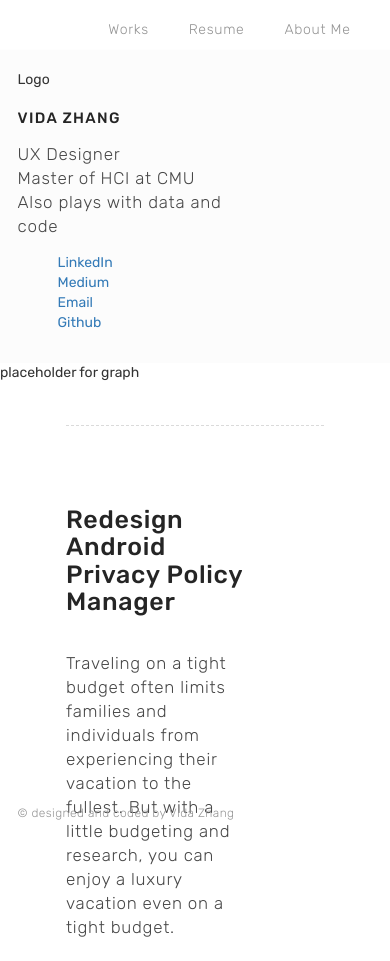
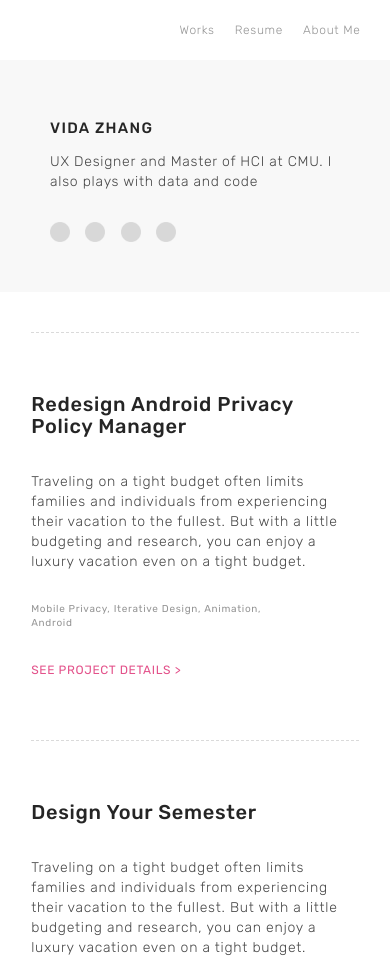
Before and after one commit to vida22/vidazhang, a plain HTML site: page index.html in a window 390 px wide. Shown: the top 961 px of the page. Drawn offline with nearby package versions, Linux system fonts and the light colour scheme; a script that the page names is missing.

Commit message:
responsive nav

```diff
--- a/css/mystyle.css
+++ b/css/mystyle.css
@@ -24,14 +24,16 @@ body{
 
 #side-bar {
     top: 0;
-    padding-left: 4.5%;
-    padding-right: 4.5%;
+    padding-left: 50px;
+    padding-right: 50px;
     padding-top: 20px;
     padding-bottom: 20px;
-    background: #FCFCFC;
-    box-shadow: 1px 1px 1px 1px #f6f6f6;
+    background: #F8F8F8;
+    -moz-box-shadow: 1px 1px 1px 1px #f6f6f6;
+    -webkit-box-shadow:1px 1px 1px 1px #f6f6f6;
     z-index: 5;
 }
+
 
 
 /*Spaces*/
@@ -50,6 +52,12 @@ body{
 
 /*Layout for desktop*/
 @media (min-width: 1024px) {
+    #profile {
+        top: 20%;
+        display: block;
+        position: fixed;
+    }
+
     #side-bar {
         position: fixed;
         height: 100%;
@@ -69,14 +77,26 @@ body{
         width: 100%;
         top: 0;
     }
+
+    #profile p {
+        margin-top: 20px;
+        width: 40%;
+    }
 }
 
 /*Layout for tablet or small desktop*/
-@media @media (min-width: 480px) and (max-width:1024px) {
+@media (min-width: 480px) and (max-width:1024px) {
+    #profile {
+        display: block;
+        position: relative;
+        padding-left: 16px;
+    }
+
     #side-bar {
         position: relative;
         width: 100%;
         display: inline-block;
+        height: 100%;
     }
 
     #works {
@@ -90,20 +110,190 @@ body{
         width: 100%;
         top: 0;
     }
+
+    #profile p {
+        margin-top: 20px;
+        max-width: 60%;
+
+    }
 }
 
 
-/*Layout for mobile*/
-@media @media (max-width: 480px) {
+/*Typography and Layout for non-mobile*/
 
-    h1 {
-        font-size: 20px;
-        letter-spacing: .7px;
+@media (min-width:480px) {
+
+    .menu {
+    font-size: 14px;
+    font-weight: 300;
+    color: #959595;
+    margin: 20px;
+    letter-spacing: .7px;
     }
 
+    .project {
+    padding: 22px 66px 42px 66px;
+    }
+
+    footer{
+    padding-left: 66px;
+    margin-top: 60px;
+    padding-bottom: 30px;
+    }
+
+    hr {
+    margin-bottom: 80px;
+    }
+
+    h1{
+    font-size: 25px;
+    letter-spacing: .7px;
+    margin-top: 30px;
+    margin-bottom: 35px;
+    max-width: 75%;
+    }
+
+    h2{
+    font-size: 15px;
+    letter-spacing: 1.3px;
+    margin-top: 20px;
+
+    }
+
+    p{
+    font-size: 17px;
+    line-height: 24px;
+    letter-spacing: .75px;
+    }
+
+    #works p {
+    margin: 15px 0px 15px 0px;
+    }
+
+
+    h4 {
+    font-size: 12px;
+    line-height: 18px;
+    letter-spacing: 0.7px;
+    margin: 30px 0px 30px 0px;
+    }
+
+
+    .details {
+    /*pink links*/
+    font-size: 14px;
+    margin: 25px 0px 25px 0px;
+    letter-spacing: .62px;
+    }
+
+    /*images in non-mobile*/
+    .logo {
+    width: 22px;
+    height: 23px;
+    }
+
+    .social {
+    width: 30px;
+    height: 30px;
+    }
+
+    #social ul {
+    /*social icons in non-mobile*/
+    margin-top: 40px;
+    margin-bottom: 100px;
+    padding: 0;
+    }
 }
 
 
+/*Layout and typography for mobile*/
+@media (max-width: 480px) {
+    nav {
+        position: fixed;
+        width: 100%;
+        top: 0;
+    }
+
+    .menu {
+    font-size: 12px;
+    font-weight: 300;
+    color: #959595;
+    margin: 10px;
+    letter-spacing: .7px;
+    }
+
+    .project {
+    padding: 20px 8% 20px 8%;
+    }
+
+    footer {
+    padding-left: 8%;
+    margin-top: 30px;
+    padding-bottom: 20px;
+    }
+
+    hr {
+    margin-bottom: 60px;
+    }
+
+    h1{
+    font-size: 20px;
+    letter-spacing: .7px;
+    margin-top: 30px;
+    margin-bottom: 35px;
+    }
+
+    h2{
+    font-size: 15px;
+    letter-spacing: 1.3px;
+    margin-top: 20px;
+    }
+
+    p{
+    font-size: 14px;
+    line-height: 20px;
+    letter-spacing: .75px;
+    margin: 15px 0px 15px 0px;
+    }
+
+
+    h4 {
+    /*project tags*/
+    font-size: 10px;
+    line-height: 14px;
+    letter-spacing: 0.7px;
+    margin: 30px 0px 30px 0px;
+    max-width: 80%;
+    }
+
+
+    .details {
+    /*pink links*/
+    font-size: 12px;
+    margin: 25px 0px 25px 0px;
+    letter-spacing: .62px;
+    }
+
+    /*images in mobile*/
+    .logo {
+    width: 15px;
+    height: 16px;
+    }
+
+    .social {
+    width: 20px;
+    height: 20px;
+    }
+
+    #social ul {
+    /*social icons in mobile*/
+    margin-top: 30px;
+    margin-bottom: 30px;
+    padding: 0px;
+    margin-left: 0px;
+}
+
+}
 
 
 
@@ -123,13 +313,6 @@ nav ul li {
     float: right;
 }
 
-.menu {
-    font-size: 14px;
-    font-weight: 300;
-    color: #959595;
-    margin: 20px;
-    letter-spacing: .7px;
-}
 
 nav ul li a:hover{
     text-decoration: none;
@@ -137,18 +320,11 @@ nav ul li a:hover{
 }
 
 
-/*Projects*/
-
-.project {
-    padding: 22px 66px 42px 66px;
-}
-
 
 /*Divider Lines*/
 hr {
     border-top:1px dashed #DADADA;
     height: 0;
-    margin-bottom: 80px;
 }
 
 
@@ -160,67 +336,48 @@ footer{
     font-weight: 300;
     color: #959595;
     letter-spacing: 0.41px;
-    position: absolute;
-    bottom: 0;
-    margin-bottom: 22px;
+    position: relative;
 }
 
-/*Typography*/
+/*Typography for All Screensizes*/
 
 h1{
-    font-size: 25px;
     color: #252525;
     font-weight: 500;
-    letter-spacing: .7px;
-    margin-top: 30px;
-    margin-bottom: 35px;
-    max-width: 75%;
     z-index: 2;
 }
 
 h2{
-    font-size: 15px;
     font-weight: 500;
     text-transform: uppercase;
     color: #252525;
-    letter-spacing: 1.3px;
     z-index: 2;
-    margin-top: 20px;
+}
 
+#profile h2 {
+    margin-top: 80px;
 }
 
 p{
-    font-size: 17px;
-    line-height: 24px;
     font-weight: 300;
     color: #484848;
-    letter-spacing: .75px;
-    margin: 15px 0px 15px 0px;
-    max-width: 70%;
     z-index: 2;
 }
 
 
 h4 {
     /*project keywords*/
-    font-size: 12px;
-    line-height: 18px;
     font-weight: 400;
     color: #959595;
-    letter-spacing: 0.7px;
-    margin: 30px 0px 30px 0px;
     z-index: 2;
 }
 
 
 .details {
     /*pink links*/
-    font-size: 14px;
     font-weight: 400;
     color: #E3518A;
     text-transform: uppercase;
-    margin: 25px 0px 25px 0px;
-    letter-spacing: .62px;
     z-index: 2;
 }
 
@@ -235,3 +392,9 @@ h4 {
 ul {
     list-style-type: none;
 }
+
+/*Social Icons*/
+#social ul li {
+    display: inline;
+    margin-right: 12px;
+}
--- a/index.html
+++ b/index.html
@@ -29,32 +29,31 @@
     </nav>
 
     <div id="side-bar">
+        <img class="logo" src="img/Logo.png" alt="Logo">
         <div id="profile">
-            <div id="logo">Logo</div>
             <h2>Vida Zhang</h2>
-            <p>UX Designer</br>Master of HCI at CMU</br>Also plays with data and code</p>
+            <p>UX Designer and Master of HCI at CMU. I also plays with data and code</p>
             <div id="social">
                 <ul>
-                    <li><a href="https://www.linkedin.com/in/vidazhang" target="_blank">LinkedIn</a></li>
-                    <li><a href="https://medium.com/@vidazhang" target="_blank">Medium</a></li>
-                    <li><a href="mailto:vidazhang@cmu.edu" target="_blank">Email</a></li>
-                    <li><a href="https://github.com/vida22" target="_blank">Github</a></li>
+                    <li><a href="https://www.linkedin.com/in/vidazhang" target="_blank"><img class="social" src="img/linkedin.png" alt="LinkedIn"></a></li>
+                    <li><a href="https://medium.com/@vidazhang" target="_blank"><img class="social" src="img/linkedin.png" alt="Medium"></a></li>
+                    <li><a href="mailto:vidazhang@cmu.edu" target="_blank"><img class="social" src="img/linkedin.png" alt="Email"></a></li>
+                    <li><a href="https://github.com/vida22" target="_blank"><img class="social" src="img/linkedin.png" alt="GitHub"></a></li>
                 </ul>
             </div>
         </div>
-        <footer>© designed and coded by Vida Zhang</footer>
     </div>
 
 
     <div id="works">
-        <div id='graph'>placeholder for graph</div>
+        <div id='graph'></div>
         <div class='project'>
         <hr>
         <h1>Redesign Android Privacy Policy Manager</h1>
         <p>Traveling on a tight budget often limits families and individuals from experiencing their vacation to the fullest. But with a little budgeting and research, you can enjoy a luxury vacation even on a tight budget.</p>
         <h4>Mobile Privacy, Iterative Design, Animation, Android</h4>
         <a class='details'>See Project Details ></a>
-    </div>
+        </div>
         <div class='project'>
         <hr>
         <h1>Design Your Semester</h1>
@@ -87,7 +86,8 @@
         <p>Thoughts, dreams, and wanderings.</p>
         <a class='details'>Read on Medium ></a>
     </div>
-        <div id='bottom-space'></div>
+<!--        <div id='bottom-space'></div>-->
+        <footer>© designed and coded by Vida Zhang</footer>
     </div>
 
 
```
Also changed, not shown: img/Group 3.png (added), img/Logo.png (added), img/linkedin.png (added).
